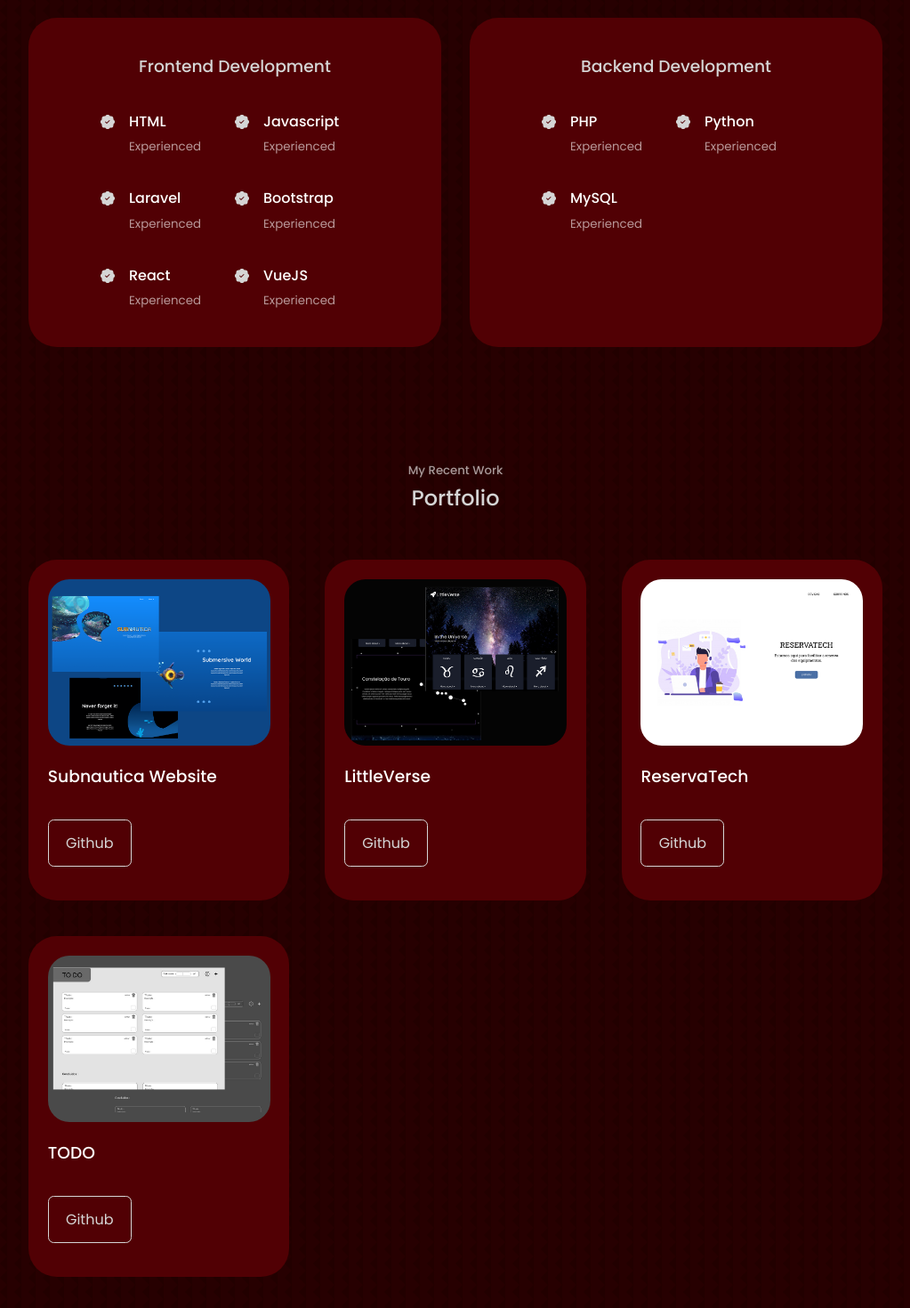
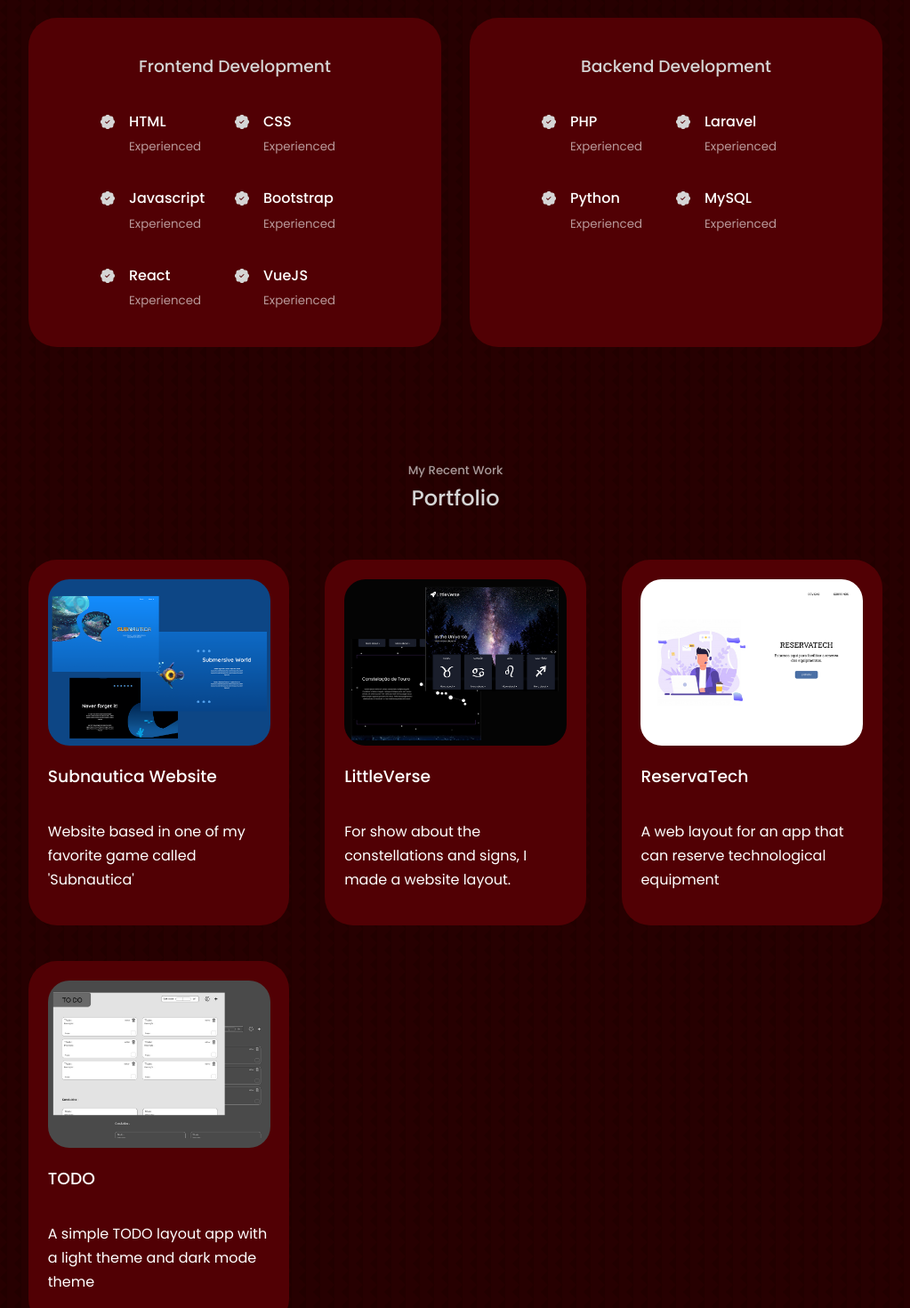
Before and after one commit to JGabriel-SL/portfolio, a React (Create React App) app: page / in a window 1280 px wide. Shown: the part 1660-3130 px from the top of the page at 89% size, without its empty margins (128-1151 px from the left). Built offline with nearby package versions, Linux system fonts and the light colour scheme; the HTML template or start-up script is replaced by a standard one.

Commit message:
fixing some links

```diff
--- a/src/components/experience/Experience.jsx
+++ b/src/components/experience/Experience.jsx
@@ -23,14 +23,14 @@ const Experience = () => {
                         <article className='experience__details'>
                             <BsPatchCheckFill className='experience__details-icon' />
                             <div>
-                                <h4>Javascript</h4>
+                                <h4>CSS</h4>
                                 <small className='text-light'>Experienced</small>
                             </div>
                         </article>
                         <article className='experience__details'>
                             <BsPatchCheckFill className='experience__details-icon' />
                             <div>
-                                <h4>Laravel</h4>
+                                <h4>Javascript</h4>
                                 <small className='text-light'>Experienced</small>
                             </div>
                         </article>
@@ -71,6 +71,13 @@ const Experience = () => {
                         <article className='experience__details'>
                             <BsPatchCheckFill className='experience__details-icon' />
                             <div>
+                                <h4>Laravel</h4>
+                                <small className='text-light'>Experienced</small>
+                            </div>
+                        </article>
+                        <article className='experience__details'>
+                            <BsPatchCheckFill className='experience__details-icon' />
+                            <div>
                                 <h4>Python</h4>
                                 <small className='text-light'>Experienced</small>
                             </div>
--- a/src/components/footer/Footer.jsx
+++ b/src/components/footer/Footer.jsx
@@ -17,7 +17,7 @@ const Footer = () => {
       </ul>
 
       <div className="footer__socials">
-        <a href="https://instagram.com/jgabriel44_"><FiInstagram /></a>
+        <a href="https://instagram.com/jgabriel44_" target='_blank'><FiInstagram /></a>
       </div>
 
       <div className='footer__copyright'>
--- a/src/components/header/HeaderSocials.jsx
+++ b/src/components/header/HeaderSocials.jsx
@@ -5,8 +5,8 @@ import {FaGithub} from 'react-icons/fa'
 const HeaderSocials = () => {
   return (
     <div className='header__socials'>
-        <a href="https://linkedin.com" target="_blank"><BsLinkedin /></a>
-        <a href="https://github.com" target="_blank"><FaGithub /></a>
+        <a href="https://linkedin.com/in/jgabrielsl/" target="_blank"><BsLinkedin /></a>
+        <a href="https://github.com/JGabriel-Sl" target="_blank"><FaGithub /></a>
     </div>
   )
 }
--- a/src/components/portifolio/Portifolio.jsx
+++ b/src/components/portifolio/Portifolio.jsx
@@ -28,8 +28,9 @@ const Portifolio = () => {
             <img src={IMG1} alt="" />
           </div>
           <h3>Subnautica Website</h3>
+          <span>Website based in one of my favorite game called 'Subnautica'</span>
           <div className='portfolio__item-cta'>
-            <a href="https://github.com" class="btn"target='_blank'>Github</a>
+            {/* <a href="https://github.com/JGabriel-SL" class="btn"target='_blank'>Github</a> */}
             {/* <a href="https://github.com" class="btn btn-primary">Github</a> */}
           </div>
         </article>
@@ -38,8 +39,9 @@ const Portifolio = () => {
             <img src={IMG2} alt="" />
           </div>
           <h3>LittleVerse</h3>
+          <span>For show about the constellations and signs, I made a website layout.</span>
           <div className='portfolio__item-cta'>
-            <a href="https://github.com" class="btn"target='_blank'>Github</a>
+            {/* <a href="https://github.com" class="btn"target='_blank'>Github</a> */}
             {/* <a href="https://github.com" class="btn btn-primary">Github</a> */}
           </div>
         </article>
@@ -48,8 +50,9 @@ const Portifolio = () => {
             <img src={IMG3} alt="" />
           </div>
           <h3>ReservaTech</h3>
+          <span>A web layout for an app that can reserve technological equipment</span>
           <div className='portfolio__item-cta'>
-            <a href="https://github.com" class="btn"target='_blank'>Github</a>
+            {/* <a href="https://github.com" class="btn"target='_blank'>Github</a> */}
             {/* <a href="https://github.com" class="btn btn-primary">Github</a> */}
           </div>
         </article>
@@ -58,8 +61,9 @@ const Portifolio = () => {
             <img src={IMG4} alt="" />
           </div>
           <h3>TODO</h3>
+          <span>A simple TODO layout app with a light theme and dark mode theme</span>
           <div className='portfolio__item-cta'>
-            <a href="https://github.com" class="btn"target='_blank'>Github</a>
+            {/* <a href="https://github.com" class="btn"target='_blank'>Github</a> */}
             {/* <a href="https://github.com" class="btn btn-primary">Github</a> */}
           </div>
         </article>
```
Also changed, not shown: 1 other file (tests, documents, lock files or other folders).
